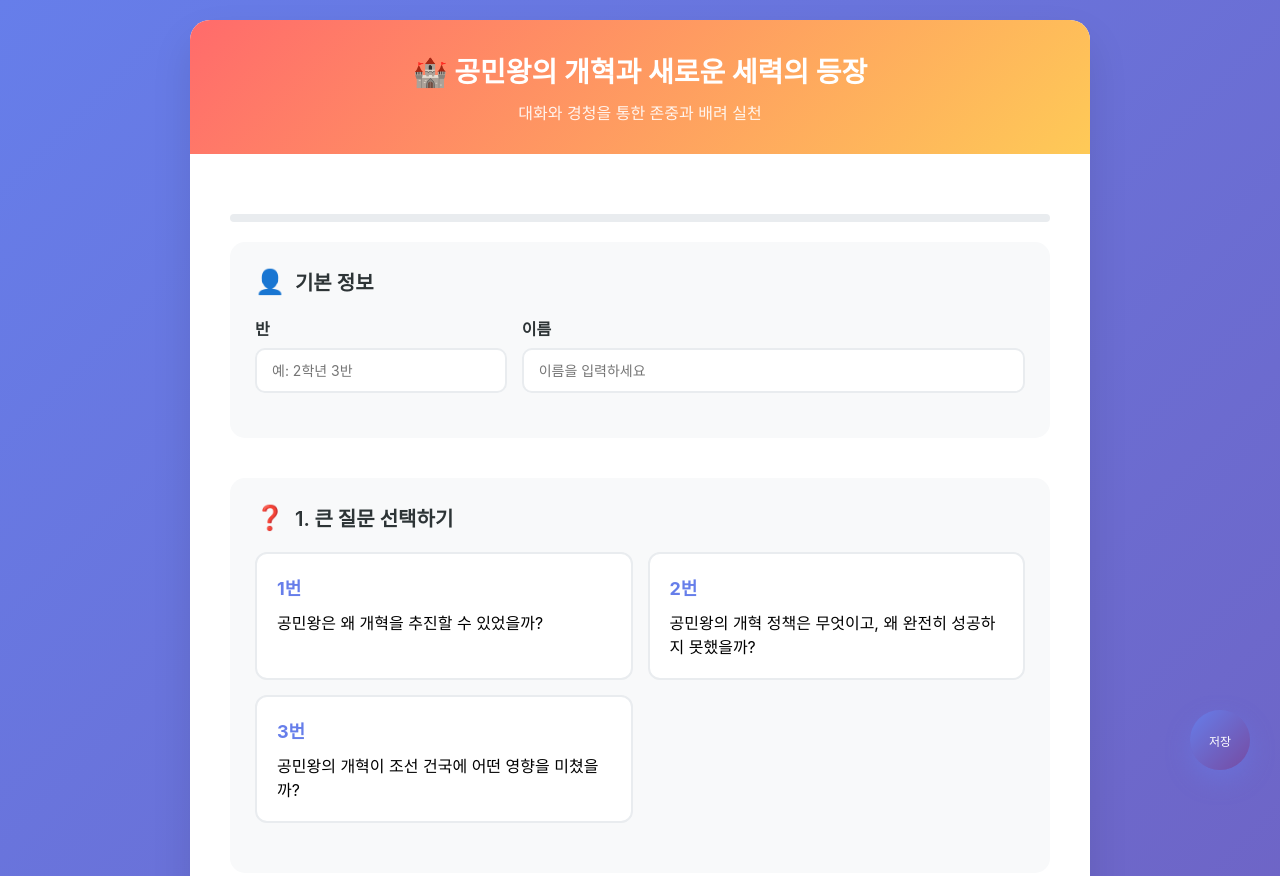
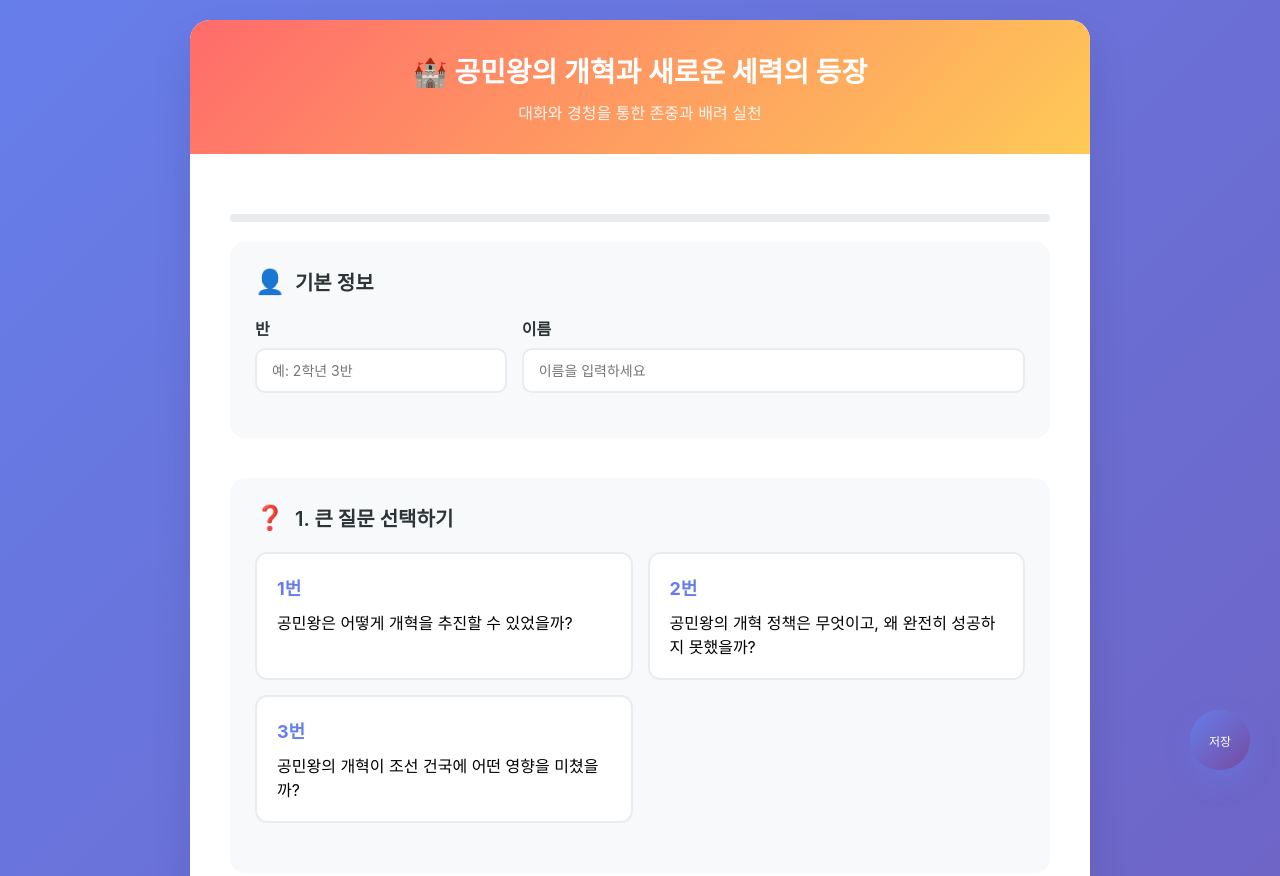
Before and after one commit to skyiu2017-ux/openclass, a plain HTML site: page index.html in a window 1280 px wide. Shown: the top 876 px of the page. Drawn offline with Linux system fonts and the light colour scheme.

Commit message:
index.html

```diff
--- a/index.html
+++ b/index.html
@@ -348,7 +348,7 @@
                 <div class="big-questions">
                     <div class="question-card" data-question="1">
                         <div class="question-number">1번</div>
-                        <div>공민왕은 왜 개혁을 추진할 수 있었을까?</div>
+                        <div>공민왕은 어떻게 개혁을 추진할 수 있었을까?</div>
                     </div>
                     <div class="question-card" data-question="2">
                         <div class="question-number">2번</div>
```
